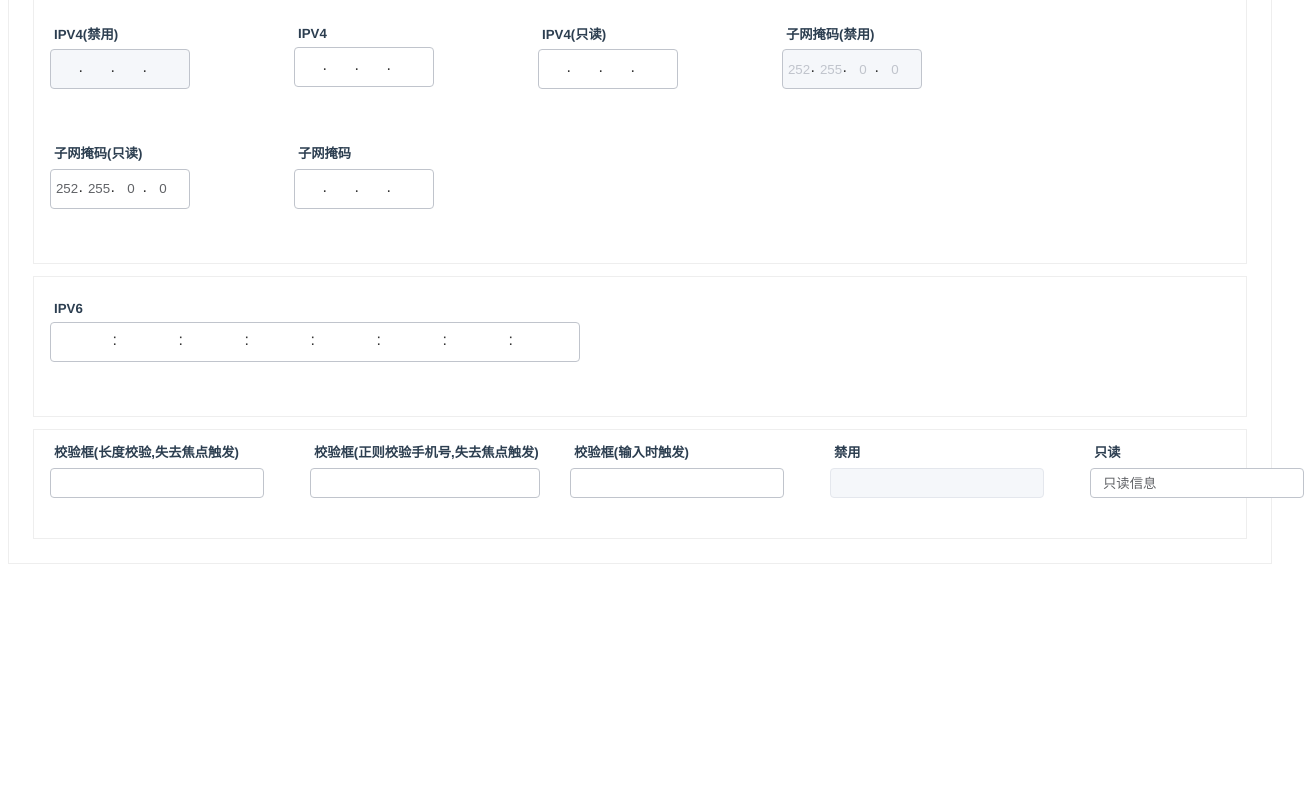
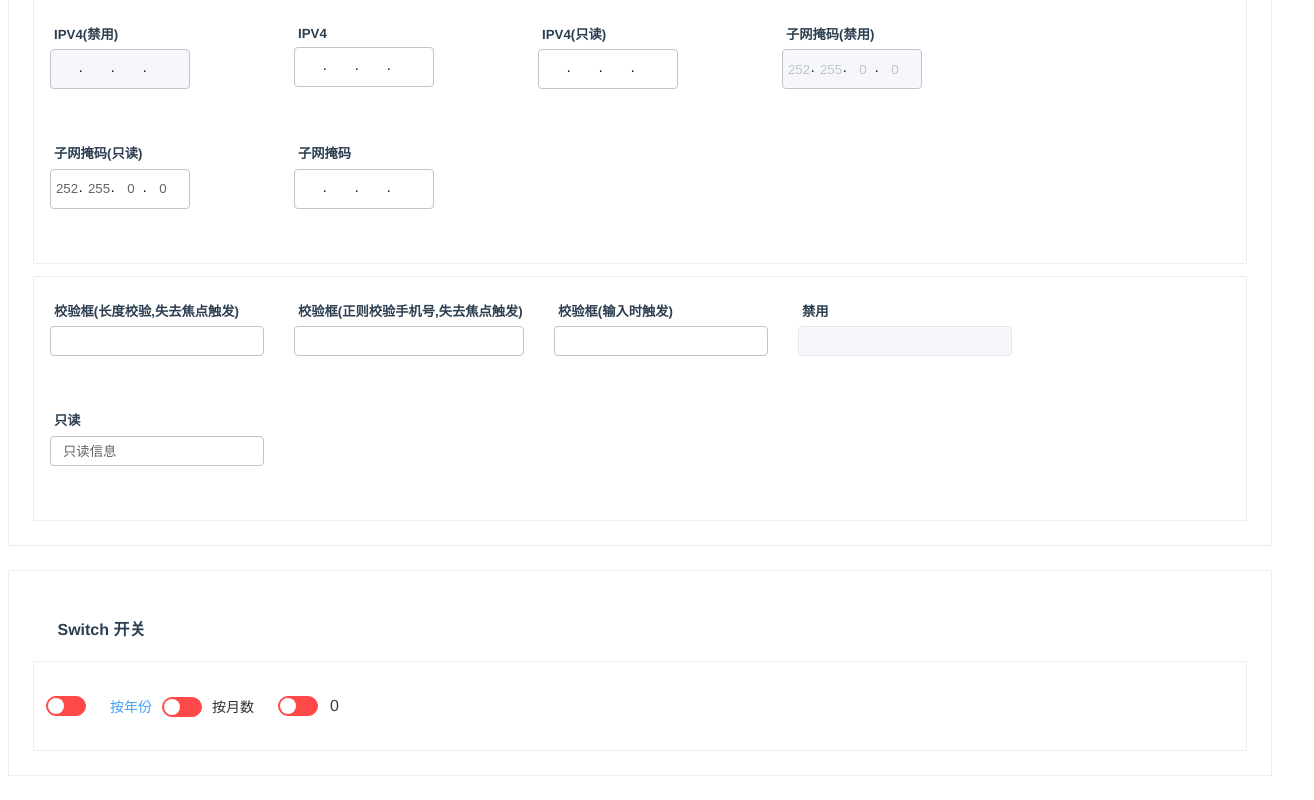
Before and after one commit to Linkontoask/v-easy, a Vue app: page / in a window 1280 px wide. Shown: the part 651-1451 px from the top of the page, 1314 px wide, since content can reach past the window. Before the commit the page ends 1239 px from the top, so only its background shows below. Built offline with nearby package versions, Linux system fonts and the light colour scheme; a web font is replaced by a local one.

Commit message:
update 0.1.19

```diff
--- a/src/App.vue
+++ b/src/App.vue
@@ -54,13 +54,13 @@
                   <VESubnet v-model="subMaskTest" @status="statusSay" maxWidth="140" style="color: red" @input="subTest"></VESubnet>
               </div>
           </div>
-          <div class="car">
+          <div class="car" style="display: none;">
               <div class="car-item">
                   <h5>IPV6</h5>
                   <VEIp v-model="ipv6" format="ipv6" message="请输入正确的IPV6地址" width="530"></VEIp>
               </div>
           </div>
-          <div class="car box">
+          <div class="car box input">
               <div class="car-item remove-margin">
                   <h5>校验框(长度校验,失去焦点触发)</h5>
                   <VEPlainInput v-model="plain.q" message="字符超出范围" :options="{
@@ -86,6 +86,30 @@
               </div>
           </div>
       </div>
+      <div class="group">
+          <h4><i class="fa fa-tag"></i>Switch 开关</h4>
+          <div class="car">
+              <VESwitch v-model="veSwitch.one"
+                        active-color="#13ce66"
+                        inactive-color="#ff4949"></VESwitch>
+              <VESwitch
+                      style="display: block"
+                      v-model="veSwitch.two"
+                      active-color="#13ce66"
+                      inactive-color="#ff4949"
+                      active-text="按月数"
+                      inactive-text="按年份">
+              </VESwitch>
+              <VESwitch
+                      v-model="veSwitch.three"
+                      active-color="#13ce66"
+                      inactive-color="#ff4949"
+                      active-value="100"
+                      inactive-value="0">
+              </VESwitch>
+              <span>{{ veSwitch.three }}</span>
+          </div>
+      </div>
   </div>
 
 </template>
@@ -104,7 +128,8 @@ export default {
           ipv6: [],
           subMask: [252,255,0,0],
           subMaskTest: '',
-          plain: {}
+          plain: {},
+          veSwitch: {}
       }
     },
     watch: {
@@ -209,11 +234,6 @@ export default {
                 margin-top: -60px;
             }
         }
-        .remove-margin {
-            position: absolute;
-            left: 0;
-            top: 0;
-        }
         @left: 260px;
         .remove-margin:nth-child(2) {
             left: @left * 1;
@@ -228,6 +248,9 @@ export default {
         .remove-margin:nth-child(5) {
             left: @left * 4;
         }
+    }
+    .input {
+        align-items: flex-start;
     }
     .car+.car {
         margin-top: 12px;
--- a/src/components/v-easy/index.js
+++ b/src/components/v-easy/index.js
@@ -3,13 +3,15 @@ import Button from './lib/button/index'
 import Ip from './lib/input/index'
 import Subnet from './lib/subnet/index'
 import VEPlainInput from './lib/plainInput/index'
+import VESwitch from './lib/switch/index'
 
 const components = [
     Message,
     Button,
     Ip,
     Subnet,
-    VEPlainInput
+    VEPlainInput,
+    VESwitch
 ];
 
 const install = function (Vue) {
--- /dev/null
+++ b/src/components/v-easy/lib/switch/index.js
@@ -0,0 +1,7 @@
+import Switch from './src/switch';
+
+Switch.install = function(Vue) {
+    Vue.component(Switch.name, Switch);
+};
+
+export default Switch;
--- /dev/null
+++ b/src/components/v-easy/lib/switch/src/switch.vue
@@ -0,0 +1,228 @@
+<template>
+    <div
+    class="v-easy-switch"
+    :class="{ 'is-disabled': switchDisabled, 'is-checked': checked }"
+    role="switch"
+    :aria-checked="checked"
+    :aria-disabled="switchDisabled"
+    @click="switchValue"
+    >
+        <input
+            class="v-easy-input"
+            type="checkbox"
+            @change="handleChange"
+            ref="input"
+            :id="id"
+            :name="name"
+            :true-value="activeValue"
+            :false-value="inactiveValue"
+            :disabled="switchDisabled"
+            @keydown.enter="switchValue"
+        >
+        <span
+            :class="['v-easy-label', 'v-easy-label--left', !checked ? 'is-active' : '']"
+            v-if="inactiveIconClass || inactiveText">
+      <i :class="[inactiveIconClass]" v-if="inactiveIconClass"></i>
+      <span v-if="!inactiveIconClass && inactiveText" :aria-hidden="checked">{{ inactiveText }}</span>
+    </span>
+        <span class="v-easy-core" ref="core" :style="{ 'width': coreWidth + 'px' }">
+    </span>
+        <span
+            :class="['v-easy-label', 'v-easy-label--right', checked ? 'is-active' : '']"
+            v-if="activeIconClass || activeText">
+      <i :class="[activeIconClass]" v-if="activeIconClass"></i>
+      <span v-if="!activeIconClass && activeText" :aria-hidden="!checked">{{ activeText }}</span>
+    </span>
+    </div>
+</template>
+<script>
+
+    export default {
+        name: 'VESwitch',
+        inject: {
+            elForm: {
+                default: ''
+            }
+        },
+        props: {
+            value: {
+                type: [Boolean, String, Number],
+                default: false
+            },
+            disabled: {
+                type: Boolean,
+                default: false
+            },
+            width: {
+                type: Number,
+                default: 40
+            },
+            activeIconClass: {
+                type: String,
+                default: ''
+            },
+            inactiveIconClass: {
+                type: String,
+                default: ''
+            },
+            activeText: String,
+            inactiveText: String,
+            activeColor: {
+                type: String,
+                default: ''
+            },
+            inactiveColor: {
+                type: String,
+                default: ''
+            },
+            activeValue: {
+                type: [Boolean, String, Number],
+                default: true
+            },
+            inactiveValue: {
+                type: [Boolean, String, Number],
+                default: false
+            },
+            name: {
+                type: String,
+                default: ''
+            },
+            id: String
+        },
+        data() {
+            return {
+                coreWidth: this.width
+            };
+        },
+        created() {
+            if (!~[this.activeValue, this.inactiveValue].indexOf(this.value)) {
+                this.$emit('input', this.inactiveValue);
+            }
+        },
+        computed: {
+            checked() {
+                return this.value === this.activeValue;
+            },
+            switchDisabled() {
+                return this.disabled || (this.elForm || {}).disabled;
+            }
+        },
+        watch: {
+            checked() {
+                this.$refs.input.checked = this.checked;
+                if (this.activeColor || this.inactiveColor) {
+                    this.setBackgroundColor();
+                }
+            }
+        },
+        methods: {
+            handleChange(event) {
+                this.$emit('input', !this.checked ? this.activeValue : this.inactiveValue);
+                this.$emit('change', !this.checked ? this.activeValue : this.inactiveValue);
+                this.$nextTick(() => {
+                    // set input's checked property
+                    // in case parent refuses to change component's value
+                    this.$refs.input.checked = this.checked;
+                });
+            },
+            setBackgroundColor() {
+                let newColor = this.checked ? this.activeColor : this.inactiveColor;
+                this.$refs.core.style.borderColor = newColor;
+                this.$refs.core.style.backgroundColor = newColor;
+            },
+            switchValue() {
+                !this.switchDisabled && this.handleChange();
+            },
+            getMigratingConfig() {
+                return {
+                    props: {
+                        'on-color': 'on-color is renamed to active-color.',
+                        'off-color': 'off-color is renamed to inactive-color.',
+                        'on-text': 'on-text is renamed to active-text.',
+                        'off-text': 'off-text is renamed to inactive-text.',
+                        'on-value': 'on-value is renamed to active-value.',
+                        'off-value': 'off-value is renamed to inactive-value.',
+                        'on-icon-class': 'on-icon-class is renamed to active-icon-class.',
+                        'off-icon-class': 'off-icon-class is renamed to inactive-icon-class.'
+                    }
+                };
+            }
+        },
+        mounted() {
+            /* istanbul ignore if */
+            this.coreWidth = this.width || 40;
+            if (this.activeColor || this.inactiveColor) {
+                this.setBackgroundColor();
+            }
+            this.$refs.input.checked = this.checked;
+        }
+    };
+</script>
+
+<style lang="less" scoped>
+    .v-easy-switch {
+        display: inline-flex;
+        align-items: center;
+        position: relative;
+        font-size: 14px;
+        line-height: 20px;
+        height: 20px;
+        vertical-align: middle;
+        .v-easy-input {
+            position: absolute;
+            width: 0;
+            height: 0;
+            opacity: 0;
+            margin: 0;
+        }
+        .v-easy-core {
+            margin: 0;
+            display: inline-block;
+            position: relative;
+            width: 40px;
+            height: 20px;
+            border: 1px solid #dcdfe6;
+            outline: none;
+            border-radius: 10px;
+            box-sizing: border-box;
+            background: #dcdfe6;
+            cursor: pointer;
+            transition: border-color .3s,background-color .3s;
+            vertical-align: middle;
+        }
+        .v-easy-core::after {
+            content: "";
+            position: absolute;
+            top: 1px;
+            left: 1px;
+            border-radius: 100%;
+            transition: all .3s;
+            width: 16px;
+            height: 16px;
+            background-color: #fff;
+        }
+    }
+    .v-easy-switch.is-checked .v-easy-core::after {
+        left: 100%;
+        margin-left: -17px;
+    }
+    .v-easy-label {
+        transition: .2s;
+        height: 20px;
+        display: inline-block;
+        font-size: 14px;
+        font-weight: 500;
+        cursor: pointer;
+        vertical-align: middle;
+        color: #303133;
+    }
+    .v-easy-label--right {
+        margin-left: 10px;
+    }
+    .v-easy-label--left {
+        margin-right: 10px;
+    }
+    .v-easy-label.is-active {
+        color: #409eff;
+    }
+</style>
--- a/src/components/v-easy/package.json
+++ b/src/components/v-easy/package.json
@@ -1,7 +1,7 @@
 {
   "name": "v-easy-message",
   "description": "vue easy ui",
-  "version": "0.1.18",
+  "version": "0.1.19",
   "license": "MIT",
   "private": false,
   "scripts": {
```
Also changed, not shown: 1 other file (tests, documents, lock files or other folders).
